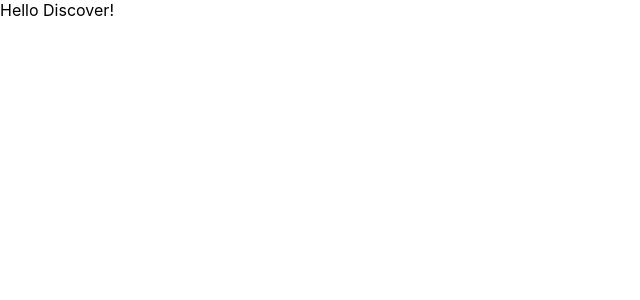
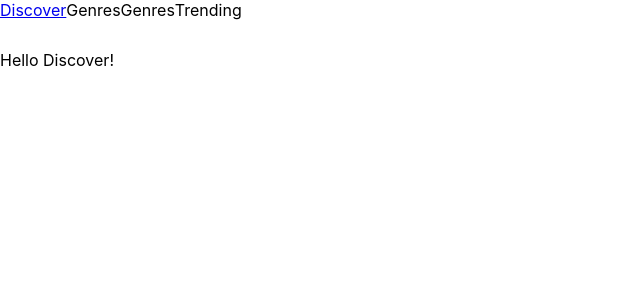
Before and after one commit to rossanodan/the-movie-bible, a React (Create React App) app: page / in a window 1280 px wide. Shown: the top 300 px of the page, without its empty margins (0-640 px from the left). Built offline with nearby package versions, Linux system fonts and the light colour scheme.

Commit message:
work in progress on header bar for navigation

```diff
--- a/src/App.jsx
+++ b/src/App.jsx
@@ -9,6 +9,17 @@ import styles from './App.module.scss';
 
 const App = () => {
   return (
+    <div>
+      <nav className={styles.header}>
+        <ul>
+          <li>
+            <a href="/">Discover</a>
+          </li>
+          <li>Genres</li>
+          <li>Genres</li>
+          <li>Trending</li>
+        </ul>
+      </nav>
       <Switch>
         <Route exact path='/'>
           <Discover />
@@ -23,6 +34,7 @@ const App = () => {
           <NotFound />
         </Route>
       </Switch>
+    </div>
   );
 }
 
--- a/src/App.module.scss
+++ b/src/App.module.scss
@@ -0,0 +1,13 @@
+.header {
+  width: 100%;
+  height: 50px;
+  ul {
+    list-style-type: none;
+    margin: 0;
+    padding: 0;
+    height: 100%;;
+    li {
+      display: inline;
+    }
+  }
+}
```
Lines whose indentation alone changed are shown as unchanged.
